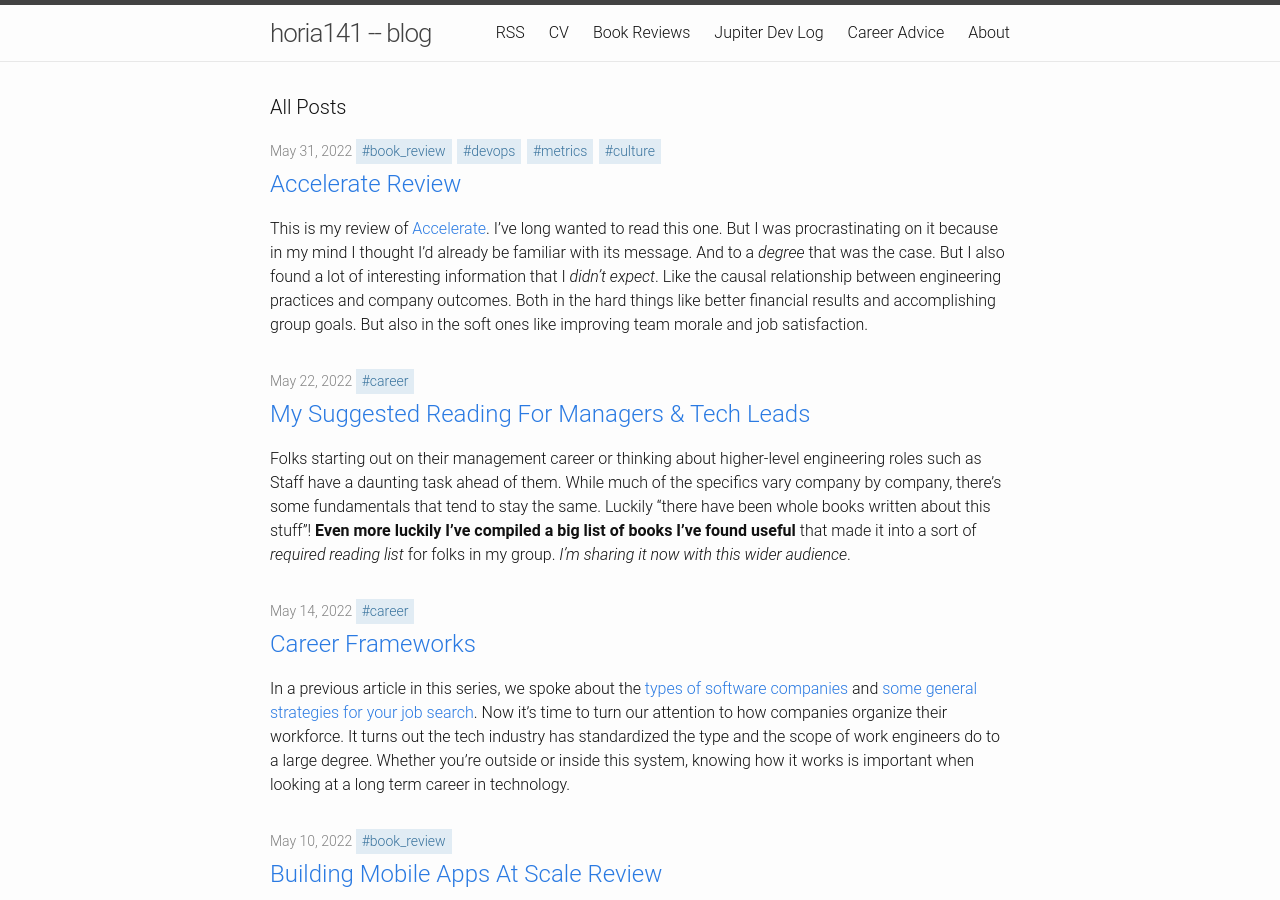
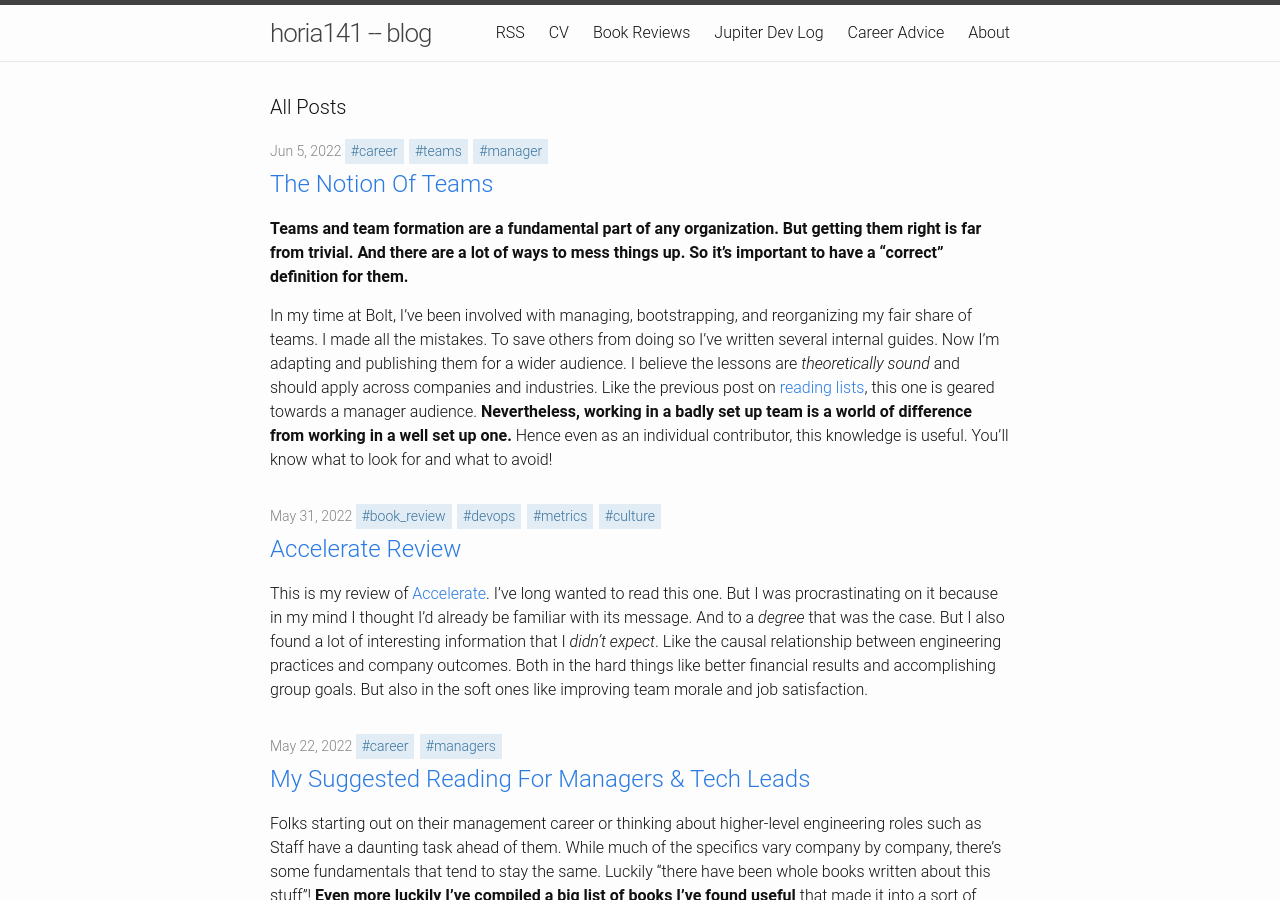
Before and after one commit to horia141/horia141.github.io, a Jekyll site: the page built from index.html, in a window 1280 px wide and 900 px high. Built offline with Jekyll 4.4.1, drawn with Linux system fonts in a browser that asks for light colours; comment, search, counter and statistics services are not loaded; part of the change alters nothing that is shown.

Commit message:
Add the Notion of Teams post

```diff
--- a/_career/2022-05-22-my-suggested-reading.md
+++ b/_career/2022-05-22-my-suggested-reading.md
@@ -3,7 +3,7 @@ published: true
 layout: post
 date: '2022-05-22 07:00'
 categories: post
-tags: career
+tags: career managers
 comments: true
 math: true
 title: 'My Suggested Reading For Managers & Tech Leads'
--- /dev/null
+++ b/_career/2022-06-05-the-notion-of-teams.md
@@ -0,0 +1,203 @@
+---
+published: true
+layout: post
+date: '2022-06-05 07:00'
+categories: post
+tags: career teams manager
+comments: true
+math: true
+title: 'The Notion Of Teams'
+---
+**Teams and team formation are a fundamental part of any organization. But getting them right is far from trivial. And
+ there are a lot of ways to mess things up. So it's important to have a "correct" definition for them.**
+
+In my time at Bolt, I’ve been involved with managing, bootstrapping, and reorganizing my fair share of teams.
+I made all the mistakes. To save others from doing so I’ve written several internal guides. Now I’m adapting and
+publishing them for a wider audience. I believe the lessons are _theoretically sound_ and should apply across
+companies and industries. Like the previous post on
+[reading lists](../career/2022-05-22-my-suggested-reading), this one is geared towards a
+manager audience. **Nevertheless, working in a badly set up team is a world of difference from working in a well set
+up one.** Hence even as an individual contributor, this knowledge is useful. You’ll know what to look for and what to
+avoid!
+
+Here’s my best attempt at a short definition of teams done right - **in tech organizations at product companies, the
+team is the unit of product delivery. It has a perennial lifetime in the organization. It has complete control over
+a product vertical. It has corresponding control over the engineering components. It consists of a small group of
+people working in a coordinated manner.**
+
+Let's unpack this.
+
+# The Unit Of Software Delivery
+
+**The team is the unit of software delivery. Software in a business setting is a team activity. It is built and
+maintained and operated by teams of people.**
+
+In contrast, it is not individuals or squads that build software. Nor are large-scale structures like divisions or
+the whole of “engineering” that build software. These are not safe, sustainable, or efficient configurations for the
+long run. For one, a team can do more than a single individual and can think better than any one individual. On the
+other hand, a team can actually do something and does not get drowned by coordination and synchronization costs like
+larger groups do.
+
+![unit-of-software-delivery](../assets/unit-of-software-delivery.png)
+
+# Perennial Lifetime
+
+**The team has a long and perennial lifetime in the organization.** It abstracts away the individuals which compose it.
+Not in the sense of hiding them, but rather giving the rest of the organization a handle that withstands the
+movement of people, temporary issues, vacations, etc.
+
+In contrast, you can go the short-lived project teams route. Or do swarming on projects, or try the consultancy model.
+But these are not teams in the sense above and should be used for specialized tasks.
+
+Teams can start and end, but as long as we have a particular product need, we should have a team handling it.
+
+![perennial-lifetime](../assets/perennial-lifetime.png)
+
+# Complete Control Over A Product Vertical
+
+**The team has complete control over a particular product vertical.** It can be a very narrow vertical, but it needs to
+be something distinct and non-overlapping with the other parts.
+
+Control of a domain here means that the team is tasked with solving a particular problem and has the autonomy to set
+objectives, establish metrics, devise strategies, prioritize and execute, own vendor relationships, etc.
+
+It is subject to limited oversight from the rest of the organization, mostly expressed as reviews, alignment to
+strategic objectives, budget/ROI constraints, etc.
+
+In contrast, having a top-down approach to these aspects is not scalable, nor is it efficient. The higher levels of the
+org offer context and strategic direction, but should not manage at the level of a team. Ditto, shared or diffuse
+ownership is a recipe for trouble. When things are good folks are going to struggle to work on things, and when
+something goes wrong the hot potato will be passed along.
+
+**The effect we wish to achieve in the end is to minimize dependencies with other teams and maximize the ability of
+the team to work independently.** When coordination is required, it is achieved by providing a service, rather than a
+tight "collaboration". Amdahl’s law applies just as well to teams as it does to computers.
+
+![complete-control-product-vertical](../assets/complete-control-product-vertical.png)
+
+# Complete Control Over Engineering
+
+**The team has complete control over the specific engineering-level systems that power the corresponding product
+vertical that the team owns.**
+
+Control of the domain here means that the team is tasked with building and operating whatever aspect of the product
+they need in order to meet their product objectives.
+
+It is subject to limited oversight from the rest of the organization, mostly expressed as reviews, following best
+practices, using the common infrastructure-level tooling, aligning with wider architecture constraints
+, participating in migrations, etc.
+
+In contrast, we do not want distributed ownership here, with specialized mobile or DBA or data teams working
+in a "consultancy" or "per-project" fashion. It does not scale, is not efficient, and is subject to
+bandwidth limitations of the provider teams.
+
+![complete-control-engineering](../assets/complete-control-engineering.png)
+
+For example at Bolt, systems a team would normally own are:
+
+* Services — includes the application servers, as well as operational DBs, Redis instances, queues, and all the other
+ resources attached to a service
+* Admin panels — the micro frontends which allow operators to control and inspect the operation of the systems
+* Special internal apps — special internal apps that allow specialist operators to perform their specific jobs
+* External apps — the micro frontends or whole apps which allow external users to interact with Bolt
+* Mobile apps — the Android&iOS apps which our users and partners predominantly use to interact with us
+* Dashboards — the Looker dashboards and associated code (SQL) for them
+* Spark jobs & analytics systems — the various Spark jobs, periodic SQL scripts, etc that crunch data in the
+ background and publish it to services, admin panels, dashboards, etc
+* ML models — the various ML models the team employs to make decisions, help with predictions, run detections, find
+ anomalies, etc.
+
+All of the above are organised in ways which allow multiple teams to own separate sections of the codebase, even if
+they’re working in an otherwise monolithic system.
+
+Given that, ownership here means that:
+
+* The team designs the system
+* The team codes & builds the system
+* The team operates the system in the short term, which translates to looking at metrics, responding to alerts
+, thinking about sizing, participating in on-call, etc
+* The team continuously improves the system as a result of product and engineering-led developments
+* The team operates the system in the long term - plan capacity, prepare for 10x scale requirements, migrate to new
+ technologies, etc
+* The team does this across all the various compute contexts - from services to ML models
+
+Depending on how a particular engineering organization is set up, there are some natural boundaries that crop up.
+One is towards the infrastructure layer as maintained by a “platform” or “tools“ group. Teams build their
+systems by using the tools provided by this group. Where they are insufficient there’s a discussion about going
+off the beaten path which may include explicit plans to contribute any developments back to the wider community.
+The other boundary is towards the product layer represented by more distant teams who code in an older monolith.
+In some cases, a team builds inside monoliths owned by other teams and needs to be mindful of that.
+
+# A Small Group Of People
+
+**A team is a small group of people working in a coordinated manner.** The ideal team size is between 6 and 10 people
+. They can belong to multiple reporting lines, as long as they work together in a consistent fashion and consider
+themselves as a unit.
+
+In contrast, if the team is too small it does not manage to have enough power, it is very susceptible to people
+movement, and it doesn't accurately manage to provide an abstraction to the rest of the organization. On the other hand,
+a team that is too big is swamped by coordination costs, cannot effectively gel, and fights against human psychological
+limits.
+
+![a-small-group-of-people](../assets/a-small-group-of-people.png)
+
+The ideal team composition is determined by the ownership needs of the team, but it can consist of: a Product Manager,
+an Engineering Manager, a Data Analyst, a Designer, a number of backend engineers, a number of mobile engineers,
+full-stack engineers, a data scientist, a data engineer, a QA engineer, etc.
+
+The reporting lines do not matter as much and it’s normal to have 2-3 of them completely separate up to VP or CEO level.
+What matters is that folks work as a team with all the attributes from above.
+
+There's a soup of responsibilities across the engineering and product spectrum, and while some individuals are primary
+owners of some, everyone has some shared ownership here! An engineering manager needs to care about the product
+direction, even if they’re not the principal owner of that, just as much as a product manager needs to care if a team
+member is having performance issues.
+
+Overall the sum of these people should be between 6 and 10 people.
+
+Even in this ideal discussion, we need to acknowledge some realities.
+
+* There might not always be enough work in a team, or enough organizational maturity to support all types of
+ contributors in a team
+* The core group of a team is traditionally formed of a PM, an EM, and the backend/mobile engineers
+* Other types of contributors can be shared from a pool of people associated with the wider group
+
+The guiding principle is that these specialized teams should be placed closest to where they are needed and
+evolve to move to where the needs are. Historically we have done the following:
+
+* Initial stage ⇒ vertical aligned backend teams, with a global pool of mobile devs, QAs, data scientists, etc
+. helping out
+* Scaleup stage ⇒ vertical aligned backend teams, with product-line pools of mobile devs, QAs, data scientists, etc
+. helping out
+* Current stage ⇒ vertical aligned group level teams, with local pools of mobile devs, QAs, data scientists, etc
+. helping out
+* Final stage ⇒ significant numbers of full-stack teams, with domain level pools of mobile devs, QAs, data scientists
+, etc
+
+The graph below shows via arrows the structural evolution of our organization and the four stages highlighted.
+
+![group-evolution](../assets/group-evolution.png)
+
+# Other Types Of Teams
+
+The above discussion assumes very much that we're speaking about "stream aligned teams". These are the classical
+teams that own a very narrow vertical of the product. Other teams one can find in an organization are "platform teams"
+or "complicated subsystem teams". Regardless, most of the same principles above apply here. The book “Team Topologies”
+goes into more details on these other types of teams.
+
+# Outro
+
+There you go! Quite a lot of material about teams. And there’s more for sure. Entire books have been written on the
+topic and we’re still not in a place where we’ve mastered this as an industry.
+
+Here are some references for further reading:
+
+* [Peopleware](../_book_reviews/2019-04-20-peopleware-review.md)
+* [Inspired](https://svpg.com/inspired-how-to-create-products-customers-love/)
+* [Team Topologies](../_book_reviews/2021-04-25-team-topologies-review.md)
+* [Autonomy Without Chaos](https://www.youtube.com/watch?v=RKgZmHhSD9I&list=WL&index=2)
+* [Transform Engineering Culture Without Losing Control](https://www.youtube.com/watch?v=HGf5oTD4Buc&list=WL&index=3&t=619s)
+* [Team Topologies Talk](https://www.youtube.com/watch?v=haejb5rzKsM&t=1268s)
+* [Designing Engineering Organisations](https://jacobian.org/2021/jan/5/designing-engineering-organizations/)
+
+I hope you found something useful in this post, and see you in the next one.
```
Also changed, not shown: assets/a-small-group-of-people.png (added), assets/complete-control-engineering.png (added), assets/complete-control-product-vertical.png (added), assets/group-evolution.png (added), assets/perennial-lifetime.png (added), assets/unit-of-software-delivery.png (added).
